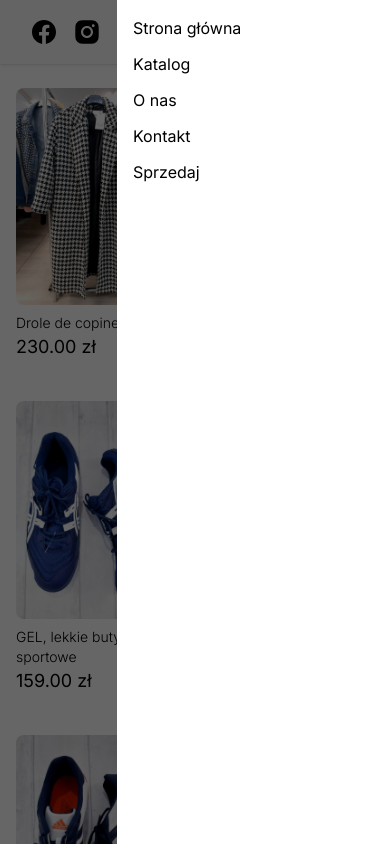
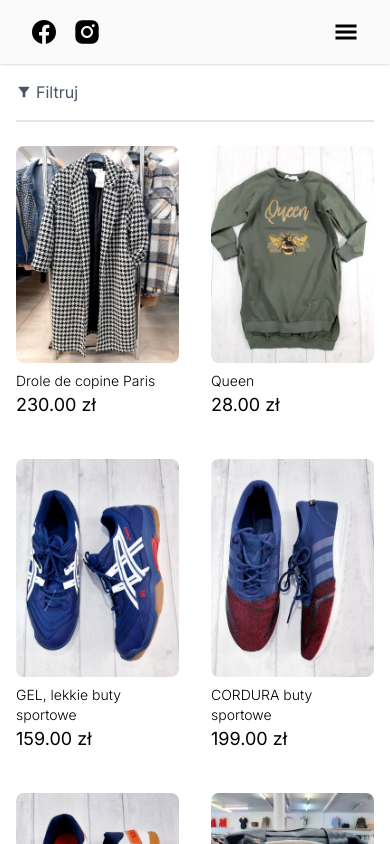
Before and after one commit to gandalf113/ecommerce-demo, a Next.js app: page /katalog in a window 390 px wide. Shown: the top 844 px of the page. Built offline with nearby package versions, Linux system fonts and the light colour scheme.

Commit message:
Added mobile filter menu

```diff
--- /dev/null
+++ b/components/catalogue/MobileFilterMenu.js
@@ -0,0 +1,16 @@
+import React from 'react'
+import Sidebar from '../ui/Sidebar'
+import SideFilters from './SideFilters'
+
+const MobileFilterMenu = ({ isOpen, handleClose }) => {
+    return (
+        <Sidebar isOpen={isOpen} handleClose={handleClose}>
+            <div className=''>
+            <SideFilters />
+
+            </div>
+        </Sidebar>
+    )
+}
+
+export default MobileFilterMenu
--- a/components/catalogue/SideFilters.js
+++ b/components/catalogue/SideFilters.js
@@ -4,10 +4,10 @@ import FilterContext, { CATEGORY_FILTERS, SIZE_FILTERS } from '../../context/fil
 import SexFilterButton from './ui/SexFilterButton';
 
 const SideFilters = () => {
-    const { filters, toggleFilter, setSexFilter } = useContext(FilterContext);
+    const { filters, setSexFilter } = useContext(FilterContext);
 
     return (
-        <div className='w-full font-light text-lg px-2 py-3'>
+        <div className='w-full h-screen font-light text-lg px-2 py-3 overflow-y-auto'>
             {/* Sex filter */}
             <div className='flex flex-col items-start text-gray-900 '>
                 <SexFilterButton sexFilter={filters['sex']} handleSetSexFilter={setSexFilter} sex='male' text="Mężczyzna" />
--- a/components/layout/Backdrop.js
+++ b/components/layout/Backdrop.js
@@ -4,7 +4,7 @@ import { motion } from 'framer-motion'
 const Backdrop = ({ children, onClick }) => {
     return (
         <motion.div
-            className='fixed top-0 left-0 w-full h-screen overflow-y-hidden bg-black bg-opacity-60 flex items-center justify-center'
+            className='fixed top-0 left-0 z-40 w-full h-screen overflow-y-hidden bg-black bg-opacity-60 flex items-center justify-center'
             onClick={onClick}
             initial={{ opacity: 0 }}
             animate={{ opacity: 1}}
--- a/components/layout/Layout.js
+++ b/components/layout/Layout.js
@@ -1,10 +1,10 @@
 import React, { Fragment } from 'react'
 import Navbar from './Navbar'
 
-const Layout = ({ children, toggleSidebar }) => {
+const Layout = ({ children }) => {
     return (
         <Fragment>
-            <Navbar toggleSidebar={toggleSidebar} />
+            <Navbar />
             <main>
                 {children}
             </main>
--- a/components/layout/Navbar.js
+++ b/components/layout/Navbar.js
@@ -1,8 +1,9 @@
-import React from 'react'
+import React, { useContext } from 'react'
 import NavItem from '../ui/NavItem'
 import { SiFacebook } from 'react-icons/si'
 import { AiFillInstagram } from 'react-icons/ai'
 import { GiHamburgerMenu } from 'react-icons/gi'
+import { LayoutContext } from '../../context/layout-context'
 
 export const NAVIGATION = [
     {
@@ -27,7 +28,9 @@ export const NAVIGATION = [
     },
 ]
 
-const Navbar = ({ toggleSidebar }) => {
+const Navbar = () => {
+    const { toggleSideMenu } = useContext(LayoutContext);
+
     return (
         <div className='z-20 w-full flex justify-between items-center shadow h-16 px-8 bg-zinc-50'>
             {/* Main navigation */}
@@ -43,7 +46,7 @@ const Navbar = ({ toggleSidebar }) => {
                 <AiFillInstagram size={30} />
             </div>
 
-            <button className='md:hidden block' onClick={toggleSidebar}>
+            <button className='md:hidden block' onClick={toggleSideMenu}>
                 <GiHamburgerMenu size={24} />
             </button>
 
--- /dev/null
+++ b/components/layout/SideMenus.js
@@ -0,0 +1,18 @@
+import React, { useContext } from 'react'
+import { LayoutContext } from '../../context/layout-context'
+import SideMenu from './SideMenu';
+import MobileFilterMenu from '../catalogue/MobileFilterMenu';
+
+const SideMenus = () => {
+    const { isSideMenuOpen, toggleSideMenu,
+        isFilterMenuOpen, toggleFilterMenu } = useContext(LayoutContext);
+
+    return (
+        <div>
+            <SideMenu isOpen={isSideMenuOpen} handleClose={toggleSideMenu} />
+            <MobileFilterMenu isOpen={isFilterMenuOpen} handleClose={toggleFilterMenu} />
+        </div>
+    )
+}
+
+export default SideMenus
--- a/components/ui/Sidebar.js
+++ b/components/ui/Sidebar.js
@@ -13,7 +13,7 @@ const Sidebar = ({ isOpen, handleClose, children }) => {
                     transition={{ type: 'tween' }}
 
                     onClick={(e) => e.stopPropagation()}
-                    className='fixed h-screen right-0 bg-white w-[70vw]'>
+                    className='fixed h-screen z-50 right-0 bg-white w-[70vw]'>
                     {children}
                 </motion.div>
             </Backdrop>}
--- a/context/layout-context.js
+++ b/context/layout-context.js
@@ -4,7 +4,6 @@ export const LayoutContext = createContext();
 
 const LayoutProvider = props => {
     const [isSideMenuOpen, setIsSideMenuOpen] = useState(false);
-
     const [isFilterMenuOpen, setIsFilterMenuOpen] = useState(false);
 
     const toggleSideMenu = () => {
@@ -12,7 +11,7 @@ const LayoutProvider = props => {
     }
 
     const toggleFilterMenu = () => {
-        setIsFilterMenuOpen(false);
+        setIsFilterMenuOpen(!isFilterMenuOpen);
     }
 
     return (
--- a/pages/_app.js
+++ b/pages/_app.js
@@ -1,22 +1,21 @@
 import { useState } from 'react'
+import MobileFilterMenu from '../components/catalogue/MobileFilterMenu'
 import Layout from '../components/layout/Layout'
 import SideMenu from '../components/layout/SideMenu'
+import SideMenus from '../components/layout/SideMenus'
 import { FilterContextProvider } from '../context/filter-context'
 import LayoutProvider from '../context/layout-context'
 import '../styles/globals.css'
 
 function MyApp({ Component, pageProps }) {
-  const [isSideMenuOpen, setIsSideMenuOpen] = useState(true);
-
-  const toggleSidemenu = () => {
-    setIsSideMenuOpen(!isSideMenuOpen);
-  }
 
   return (
     <LayoutProvider>
       <FilterContextProvider>
-        {<SideMenu isOpen={isSideMenuOpen} handleClose={() => setIsSideMenuOpen(false)} />}
-        <Layout toggleSidebar={toggleSidemenu}>
+        {/* MOBILE SIDEBARS */}
+        <SideMenus />
+
+        <Layout>
           <Component {...pageProps} />
         </Layout>
       </FilterContextProvider>
--- a/pages/katalog/index.js
+++ b/pages/katalog/index.js
@@ -1,7 +1,9 @@
 import React, { useContext, useEffect, useState } from 'react'
+import { MdFilterAlt } from 'react-icons/md'
 import ItemsList from '../../components/catalogue/ItemsList'
 import SideFilters from '../../components/catalogue/SideFilters'
 import FilterContext from '../../context/filter-context'
+import { LayoutContext } from '../../context/layout-context'
 import { getAllItems } from '../../dummy-data'
 
 const checkItemForCategory = (item, filters) => {
@@ -16,6 +18,7 @@ const checkItemForSex = (item, filters) => {
 
 const CataloguePage = ({ items }) => {
     const { filters } = useContext(FilterContext);
+    const { toggleFilterMenu } = useContext(LayoutContext);
 
     const filterItems = () => {
         let filteredItems = items.filter(item => (
@@ -30,6 +33,16 @@ const CataloguePage = ({ items }) => {
             {/* <h1 className='text-3xl tracking-tight font-extralight mb-4'>Przeglądaj dostępny towar</h1> */}
             {/* <div className='my-4 border-t-2 border-neutral-200' /> */}
             {/* <p>Active filters: {JSON.stringify(filters)}</p> */}
+
+            {/* Mobile filters */}
+            <div className='sm:hidden block'>
+                <button className='flex items-center gap-x-1 mb-2 text-gray-600'
+                onClick={toggleFilterMenu}>
+                    <MdFilterAlt />
+                    Filtruj
+                </button>
+            </div>
+            <div className='sm:hidden block my-4 border-t-2 border-neutral-200' />
 
             <div className='grid grid-cols-10'>
                 <div className='lg:col-span-2 col-span-3 sm:block hidden'>
```
